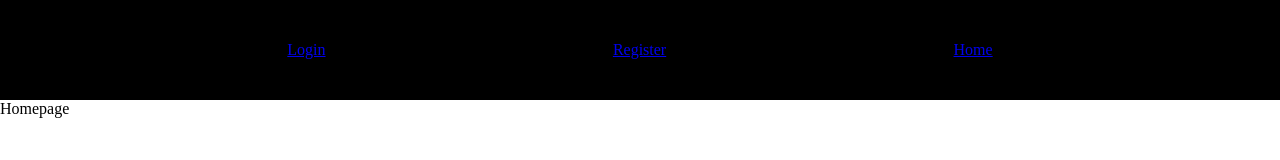
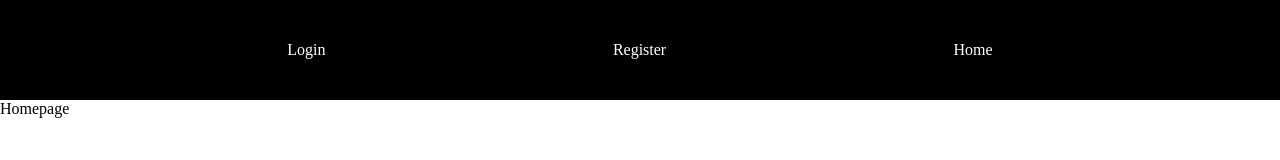
Before and after one commit to Kaikka/Passport-Auth-React-Node, a React (Create React App) app in the folder client/: page / in a window 1280 px wide. Shown: the top 160 px of the page. Built offline with nearby package versions, Linux system fonts and the light colour scheme; no server answers.

Commit message:
fixed error in css to properly show colors on a tags

```diff
--- a/client/src/main.css
+++ b/client/src/main.css
@@ -4,13 +4,15 @@
     box-sizing: border-box;
 }
 
-
 .NavContainer {
     width: 100vw;
     height: 100px;
     background: black;
-    color: white;
     display: flex;
     align-items: center;
     justify-content: space-evenly;
 }
+.NavContainer a {
+    color: white;
+    text-decoration: none;
+}
```
